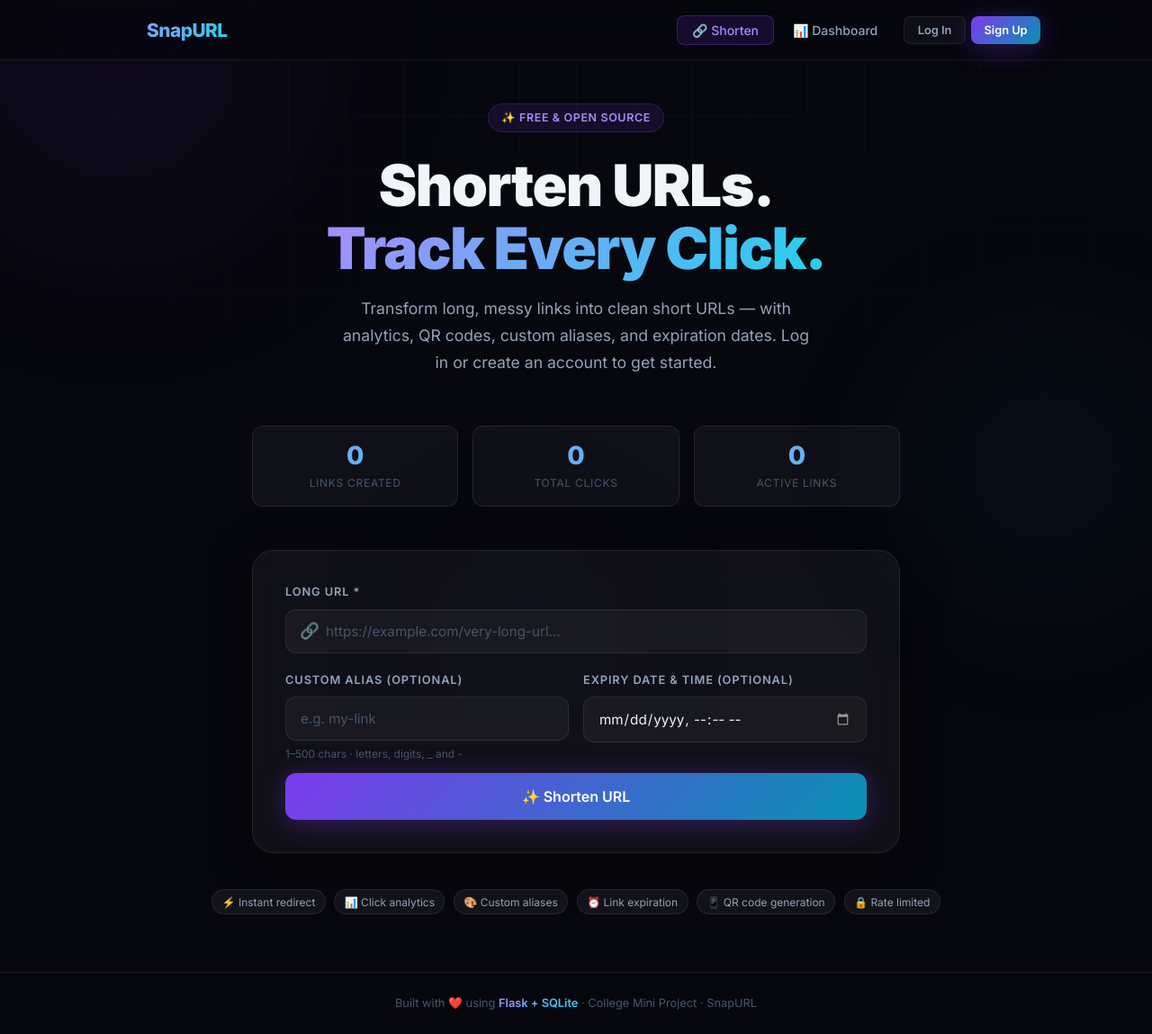
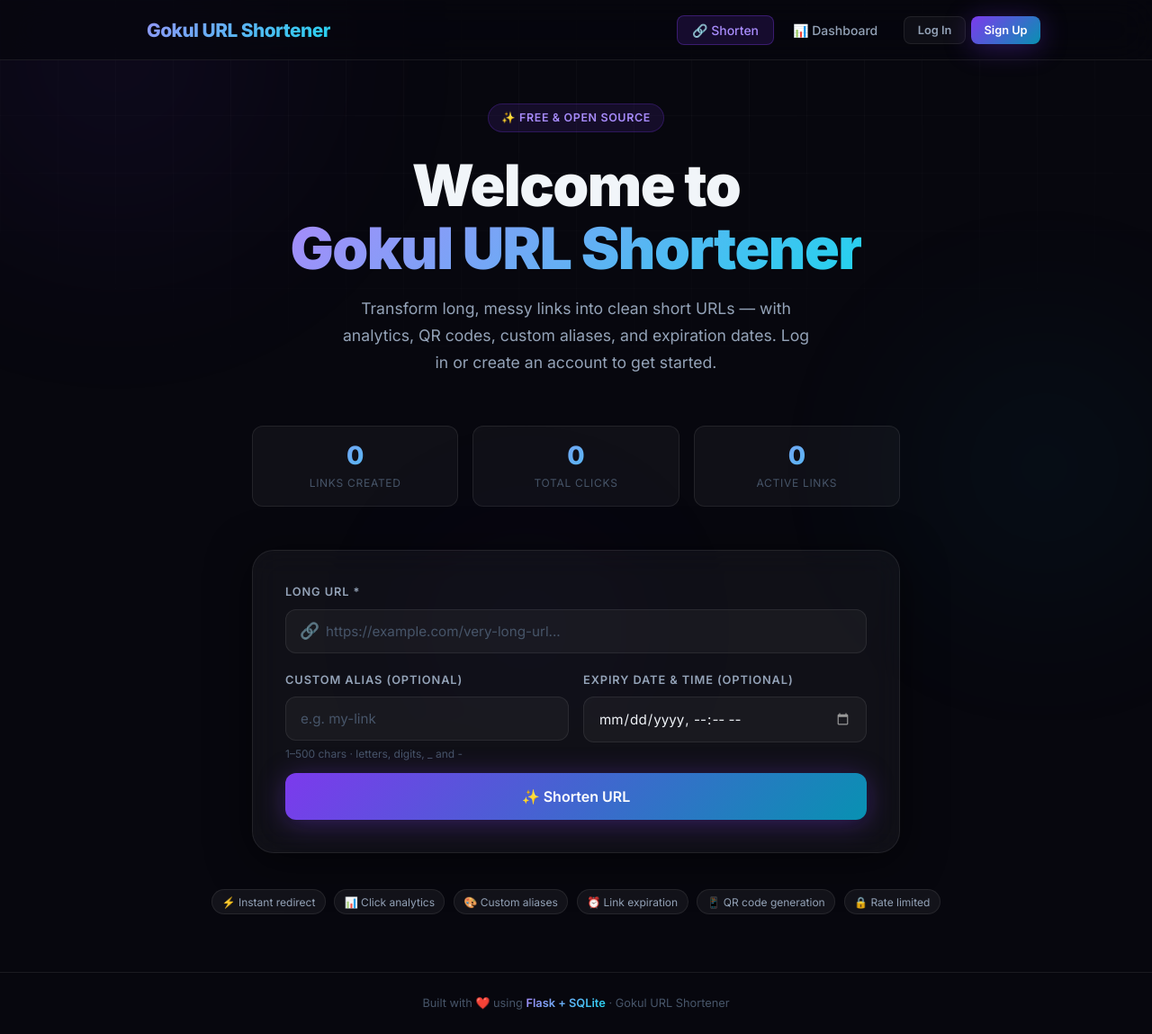
Before and after one commit to gokulavasan2005/URl_Shortener, a Flask app: page / in a window 1280 px wide. Shown: the whole page at 90% size. Run offline with Flask 3, Linux system fonts and the light colour scheme.

Commit message:
Update homepage branding to Welcome to Gokul URL Shortener

```diff
--- a/templates/404.html
+++ b/templates/404.html
@@ -3,7 +3,7 @@
 <head>
   <meta charset="UTF-8" />
   <meta name="viewport" content="width=device-width, initial-scale=1.0" />
-  <title>404 — Link Not Found | SnapURL</title>
+  <title>404 — Link Not Found | Gokul URL Shortener</title>
   <link rel="preconnect" href="https://fonts.googleapis.com" />
   <link href="https://fonts.googleapis.com/css2?family=Inter:wght@300;400;600;700;900&display=swap" rel="stylesheet" />
   <style>
--- a/templates/expired.html
+++ b/templates/expired.html
@@ -3,7 +3,7 @@
 <head>
   <meta charset="UTF-8" />
   <meta name="viewport" content="width=device-width, initial-scale=1.0" />
-  <title>Link Expired | SnapURL</title>
+  <title>Link Expired | Gokul URL Shortener</title>
   <link rel="preconnect" href="https://fonts.googleapis.com" />
   <link href="https://fonts.googleapis.com/css2?family=Inter:wght@300;400;600;700;900&display=swap" rel="stylesheet" />
   <style>
--- a/templates/index.html
+++ b/templates/index.html
@@ -5,13 +5,13 @@
   <meta name="viewport" content="width=device-width, initial-scale=1.0" />
 
   <!-- SEO -->
-  <title>SnapURL — Fast, Smart URL Shortener</title>
+  <title>Welcome to Gokul URL Shortener — Fast, Smart URL Shortener</title>
   <meta name="description"
-    content="SnapURL is a free URL shortener with click analytics, QR code generation, custom aliases, and link expiration. Built with Flask + SQLite." />
+    content="Gokul URL Shortener is a free URL shortener with click analytics, QR code generation, custom aliases, and link expiration. Built with Flask + SQLite." />
   <meta name="keywords" content="url shortener, link shortener, qr code, analytics, flask" />
 
   <!-- Open Graph -->
-  <meta property="og:title"       content="SnapURL — Fast, Smart URL Shortener" />
+  <meta property="og:title"       content="Welcome to Gokul URL Shortener" />
   <meta property="og:description" content="Shorten, track, and manage your links." />
   <meta property="og:type"        content="website" />
 
@@ -38,9 +38,9 @@
     <!-- ===================== NAVBAR ===================== -->
     <nav class="navbar" role="navigation" aria-label="Main Navigation">
       <div class="container">
-        <div class="navbar-brand" aria-label="SnapURL Home">
+        <div class="navbar-brand" aria-label="Gokul URL Shortener Home">
           <span class="brand-icon" aria-hidden="true">⚡</span>
-          SnapURL
+          Gokul URL Shortener
         </div>
         <div class="navbar-nav">
           <button class="nav-btn active" id="nav-shorten" aria-current="page">
@@ -76,8 +76,8 @@
               ✨ Free &amp; Open Source
             </div>
             <h1>
-              Shorten URLs.<br />
-              <span class="gradient-text">Track Every Click.</span>
+              Welcome to<br />
+              <span class="gradient-text">Gokul URL Shortener</span>
             </h1>
             <p class="hero-sub">
               Transform long, messy links into clean short URLs — with analytics,
@@ -242,7 +242,7 @@
 
     <!-- ===================== FOOTER ===================== -->
     <footer class="footer" role="contentinfo">
-      Built with ❤️ using <span>Flask + SQLite</span> · College Mini Project · SnapURL
+      Built with ❤️ using <span>Flask + SQLite</span> · Gokul URL Shortener
     </footer>
 
   </div><!-- /app-wrapper -->
```
